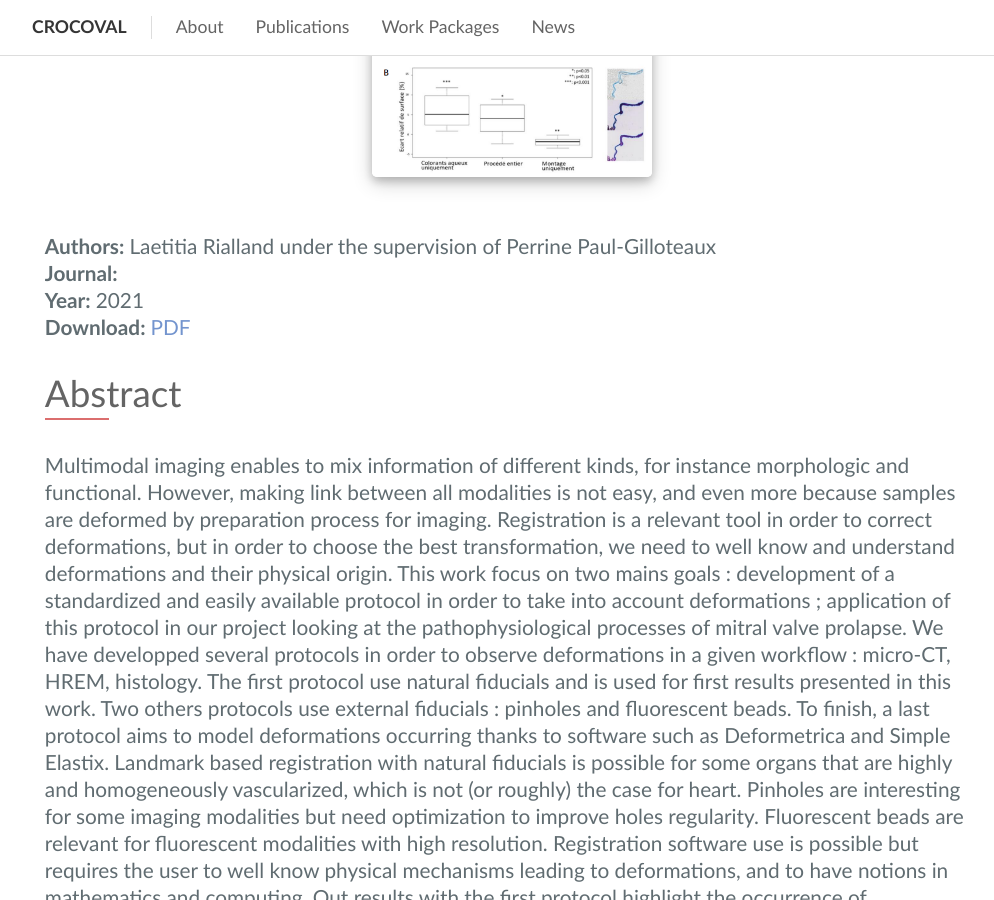
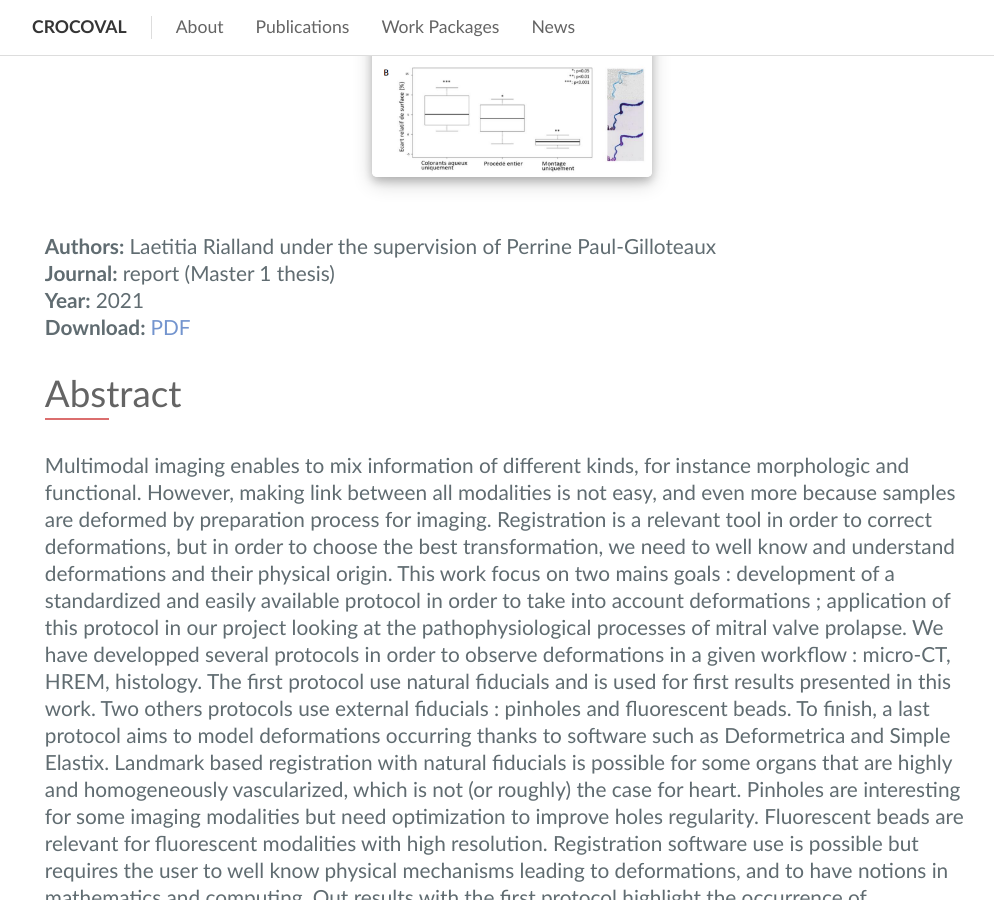
Before and after one commit to anrcrocoval/anrcrocoval.github.io, a Jekyll site: the page built from _posts/2021-09-01-Rialland.md, in a window 1280 px wide and 900 px high, scrolled down 342 px. Shown: the whole window, without its empty margins (128-1122 px from the left). Built offline with Jekyll 4.4.1, drawn with Linux system fonts in a browser that asks for light colours; some of the changed lines change nothing that is shown.

Commit message:
Update 2021-09-01-Rialland.md

```diff
--- a/_posts/2021-09-01-Rialland.md
+++ b/_posts/2021-09-01-Rialland.md
@@ -3,7 +3,7 @@ title: Analysis of mitral valve deformations due to multimodal imaging processes
 category: soft
 year: 2021
 image: rialland.png
-type of deliverable: report (Master 1 thesis)
+journal: report (Master 1 thesis)
 authors: Laetitia Rialland under the supervision of Perrine Paul-Gilloteaux
 
 
```
